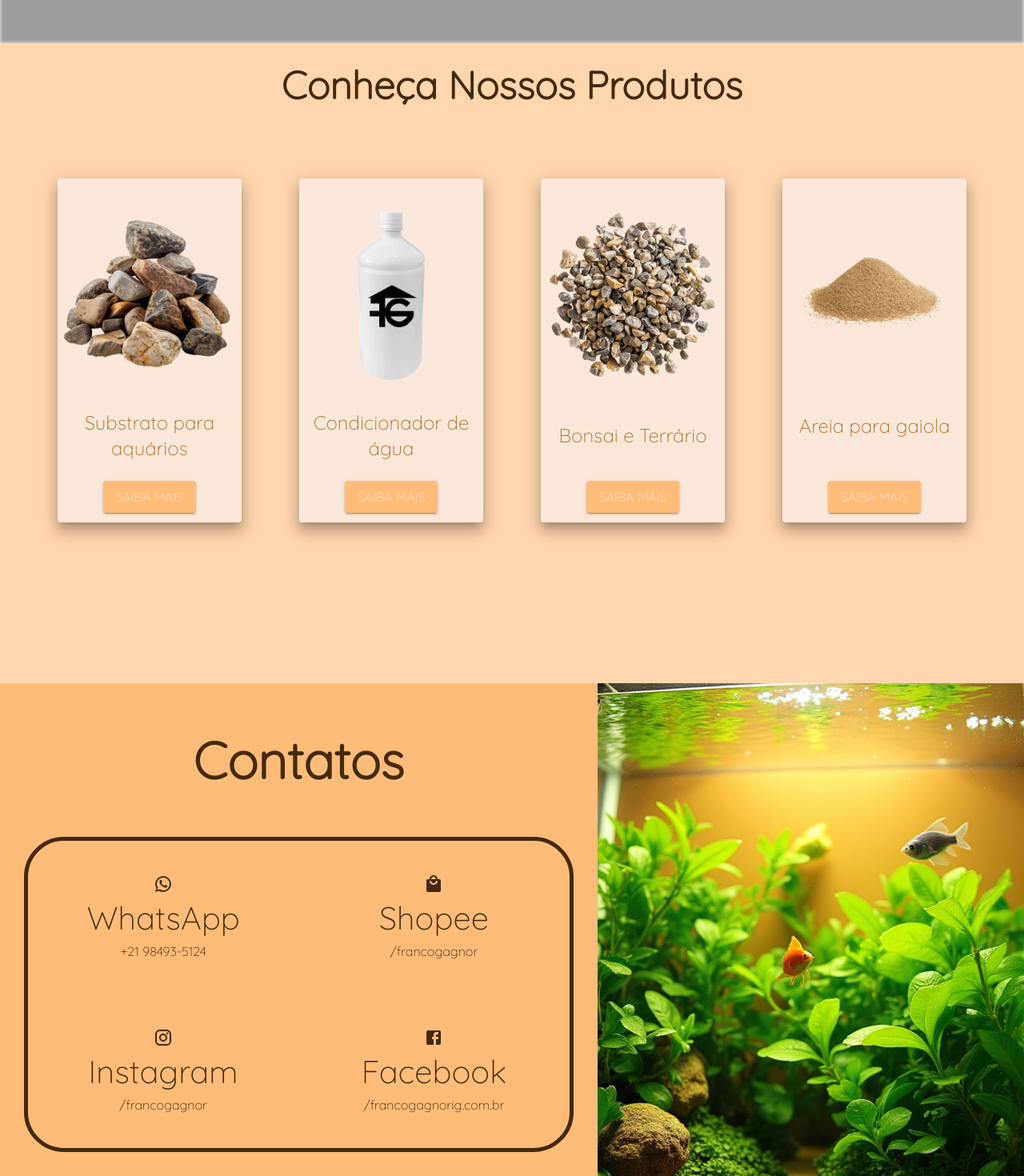
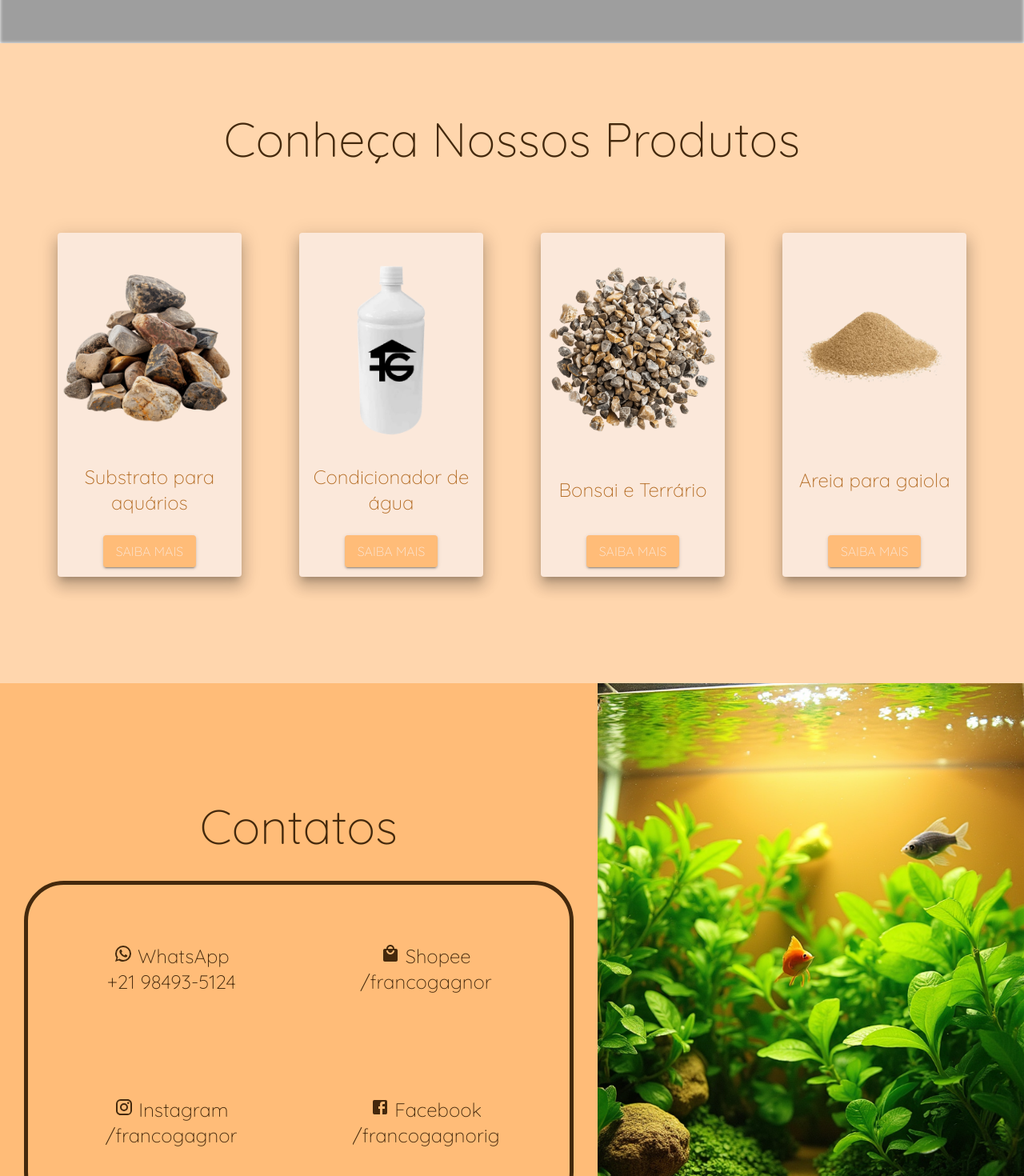
Before and after one commit to PedroVillafuerte/FrancoGagnorShop, a React (Vite) app: page / in a window 1280 px wide. Shown: the part 840-2310 px from the top of the page at 80% size. Built offline with nearby package versions, Linux system fonts and the light colour scheme; grey boxes are pictures that could not be loaded.

Commit message:
mobile home

```diff
--- a/src/components/Footer/Footer.tsx
+++ b/src/components/Footer/Footer.tsx
@@ -9,7 +9,8 @@ const Footer = () => {
     display: 'flex',
     backgroundColor: theme.palette.primary.dark,
     color: theme.palette.primary.contrastText,
-    padding: '20px',
+    paddingTop: '30px',
+    paddingBottom: '10px',
   }))
 
   const StyledLink = styled('a')(({ theme }) => ({
@@ -46,7 +47,7 @@ const Footer = () => {
           </Grid2>
         </Grid2>
         <Grid2>
-          <Typography maxWidth={'max-content'} borderTop={1} pt={2} mt={2} marginLeft={'auto'} marginRight={'auto'}>
+          <Typography maxWidth={'max-content'} borderTop={1} pt={3} mt={3} marginLeft={'auto'} marginRight={'auto'}>
             © Franco Gagnor - All rights reserved.
           </Typography>
         </Grid2>
--- a/src/pages/Home/Sections/Contact/Contact.tsx
+++ b/src/pages/Home/Sections/Contact/Contact.tsx
@@ -1,4 +1,4 @@
-import { Grid2, styled } from '@mui/material'
+import { Grid2, styled, Typography } from '@mui/material'
 import PlaceHolder from '../../../../assets/Imgs/aquario2.png'
 import LocalMallIcon from '@mui/icons-material/LocalMall'
 import WhatsAppIcon from '@mui/icons-material/WhatsApp'
@@ -10,7 +10,7 @@ const Contact = () => {
     backgroundColor: theme.palette.primary.main,
   }))
 
-  const StyledImg = styled('img')(() => ({
+  const StyledImg = styled('img')(({ theme }) => ({
     height: '100%',
     width: '100%',
     objectFit: 'cover',
@@ -26,10 +26,10 @@ const Contact = () => {
     flexDirection: 'column',
     alignItems: 'center',
     justifyContent: 'center',
-    [theme.breakpoints.down('md')]: {
-      height: '75%',
-      fontSize: '7vw',
-    },
+    // [theme.breakpoints.down('md')]: {
+    //   height: '75%',
+    //   fontSize: '7vw',
+    // },
   }))
 
   const StyledLinks = styled('div')(({ theme }) => ({
@@ -37,20 +37,19 @@ const Contact = () => {
     borderRadius: '50px',
     borderColor: theme.palette.secondary.contrastText,
     margin: '0 30px',
-    [theme.breakpoints.down('md')]: {
-      height: '40vh',
-    },
+    marginBottom: '20px',
+    padding: '10px 20px'
+    // [theme.breakpoints.down('md')]: {
+    //   height: '40vh',
+    // },
   }))
 
-  const StyledTitle = styled('h1')(({ theme }) => ({
-    fontSize: '4rem',
-    padding: '1rem',
+  const StyledTitle = styled(Typography)(({ theme }) => ({
     color: theme.palette.secondary.contrastText,
-    margin: '2rem 0',
+    marginBottom: '2rem',
   }))
 
   const StyledSubText = styled('div')(({ theme }) => ({
-    fontSize: '1rem',
     color: theme.palette.secondary.contrastText,
     [theme.breakpoints.down('md')]: {
       fontSize: '3vw',
@@ -59,35 +58,49 @@ const Contact = () => {
 
   return (
     <StyledContact>
-      <Grid2 container sx={{ justifyContent: 'space-between', alignItems: 'center', textAlign: 'center' }}>
-        <Grid2 size={{ xs: 12, md: 7 }} height={{ xs: '70vh', md: '100vh' }} alignItems="center">
-          <StyledTitle>Contatos</StyledTitle>
+      <Grid2 container sx={{ justifyContent: 'space-between', alignItems: 'center', textAlign: 'center' }} width={'100%'}>
+        <Grid2 size={{ xs: 12, sm: 12, md: 7 }} height={{ md: '100vh' }} display={'flex'} flexDirection={'column'} justifyContent={'center'} alignItems={'center'}>
+          <StyledTitle variant='h2' mt={3} width={'100%'}>Contatos</StyledTitle>
           <StyledLinks>
-            <Grid2 container display={'flex'} flexDirection={'row'} justifyContent={'space-evenly'} sx={{ height: { xs: '40vh', sm: '100%', md: '100%' } }}>
-              <Grid2 size={6}>
+            <Grid2 container display={'flex'} flexDirection={'row'} justifyContent={'space-evenly'} >
+              <Grid2 size={{ xs: 12, sm: 6 }}>
                 <StyledLink href="https://web.whatsapp.com/send/?phone=5521984935124">
-                  <WhatsAppIcon /> WhatsApp <StyledSubText>+21 98493-5124</StyledSubText>
+                  <Typography sx={{ typography: { xs: 'h4', md: 'h5', xl: 'h4' } }} variant='h6'>
+                    <WhatsAppIcon fontSize='medium' /> WhatsApp <StyledSubText>+21 98493-5124</StyledSubText>
+                  </Typography>
                 </StyledLink>
               </Grid2>
-              <Grid2 size={6}>
+              <Grid2 size={{ xs: 12, sm: 6 }}>
                 <StyledLink href="https://shopee.com.br/francogagnor">
-                  <LocalMallIcon /> Shopee <StyledSubText>/francogagnor</StyledSubText>
+                  <Typography sx={{ typography: { xs: 'h4', md: 'h5', xl: 'h4' } }} variant='h6'>
+
+                    <LocalMallIcon /> Shopee <StyledSubText>/francogagnor</StyledSubText>
+                  </Typography>
+
                 </StyledLink>
               </Grid2>
-              <Grid2 size={6}>
+              <Grid2 size={{ xs: 12, sm: 6 }}>
                 <StyledLink href="https://www.instagram.com/francogagnor/">
-                  <InstagramIcon /> Instagram <StyledSubText>/francogagnor</StyledSubText>
+                  <Typography sx={{ typography: { xs: 'h4', md: 'h5', xl: 'h4' } }} variant='h6'>
+
+                    <InstagramIcon /> Instagram <StyledSubText>/francogagnor</StyledSubText>
+                  </Typography>
+
                 </StyledLink>
               </Grid2>
-              <Grid2 size={6}>
+              <Grid2 size={{ xs: 12, sm: 6 }}>
                 <StyledLink href="https://www.facebook.com/francogagnorig.com.br/">
-                  <FacebookIcon /> Facebook <StyledSubText>/francogagnorig.com.br</StyledSubText>
+                  <Typography sx={{ typography: { xs: 'h4', md: 'h5', xl: 'h4' } }} variant='h6' noWrap>
+
+                    <FacebookIcon /> Facebook <StyledSubText>/francogagnorig</StyledSubText>
+                  </Typography>
+
                 </StyledLink>
               </Grid2>
             </Grid2>
           </StyledLinks>
         </Grid2>
-        <Grid2 container size={{ xs: 12, md: 5 }} height={{ xs: '50vh', md: '100vh' }} alignItems="center">
+        <Grid2 container size={{ xs: 12, sm: 12, md: 5 }} height={{ xs: '50vh', md: '100vh' }} alignItems="center">
           <StyledImg src={PlaceHolder} />
         </Grid2>
       </Grid2>
--- a/src/pages/Home/Sections/Hero/Hero.tsx
+++ b/src/pages/Home/Sections/Hero/Hero.tsx
@@ -23,7 +23,7 @@ const Hero = () => {
     color: theme.palette.primary.contrastText,
     fontSize: '8vw',
     paddingBottom: '1rem',
-    textAlign:'center',
+    textAlign: 'center',
   }))
 
   const StyledDiv = styled('div')(() => ({
@@ -40,7 +40,7 @@ const Hero = () => {
         <StyledImg src={HeroImg} />
         <StyledDiv>
           <StyledLogo>
-            <Typography fontSize={95} letterSpacing={2.5} fontWeight={'light'}>
+            <Typography variant='h1' sx={{ marginBottom: { sm: 0, xs: 5 } }} letterSpacing={2.5} fontWeight={'light'} >
               Franco Gagnor
             </Typography>
           </StyledLogo>
--- a/src/pages/Home/Sections/Highlights/Highlights.tsx
+++ b/src/pages/Home/Sections/Highlights/Highlights.tsx
@@ -12,20 +12,25 @@ const Highlights = () => {
   const imgs = [Rochas, Condicionador, Cascalho, Areia]
 
   const StyledHighLight = styled('div')(({ theme }) => ({
+    display: 'flex',
+    flexDirection: 'column',
+    justifyContent: 'center',
+    alignItems: 'center',
     height: '100vh',
     backgroundColor: theme.palette.primary.light,
     [theme.breakpoints.down('md')]: {
+      paddingTop: '3vh',
+      paddingBottom: '3vh',
       height: '100%',
     },
   }))
 
   const StyledImg = styled('img')(() => ({
     width: '100%',
-    margin:'2rem'
+    margin: '2rem'
   }))
 
-  const StyledHeader = styled('h1')(({ theme }) => ({
-    fontSize: '3rem',
+  const StyledHeader = styled(Typography)(({ theme }) => ({
     padding: '1rem',
     color: theme.palette.secondary.contrastText,
     margin: '0',
@@ -33,21 +38,21 @@ const Highlights = () => {
   }))
 
   const StyledPapers = styled('div')(() => ({
-    minHeight:'70vh',
-    alignContent:'center'
+    minHeight: '70vh',
+    alignContent: 'center'
   }))
 
   return (
     <StyledHighLight id="highlights">
-      <StyledHeader>Conheça Nossos Produtos</StyledHeader>
+      <StyledHeader width={'100%'} variant='h2'>Conheça Nossos Produtos</StyledHeader>
       <StyledPapers>
         <Grid2 container textAlign="center" display="flex" flexDirection="row" justifyContent="space-evenly">
           {categories.map((category, index) => {
             return (
-            <Grid2 size={{ xs: 8, md: 2 }} minHeight={'50vh'} minWidth={'18vw'} pt={3} pb={3}>
+              <Grid2 size={{ xs: 5, md: 2 }} minHeight={'50vh'} minWidth={'18vw'} pt={3} pb={3}>
                 <Paper elevation={12} sx={{ padding: '4px', height: '100%', display: 'flex', flexDirection: 'column', alignItems: 'center' }}>
                   <StyledImg src={imgs[index]} />
-                <Typography variant="h5" width={'fit-content'} color={theme.palette.primary.dark} margin={'auto'} pb={2}>
+                  <Typography variant="h5" color={theme.palette.primary.dark} margin={'auto'} pb={2}>
                     {category}
                   </Typography>
                   <Link
@@ -57,7 +62,7 @@ const Highlights = () => {
                       FilterItemsByCategory(category)
                     }}
                   >
-                  <Button variant="contained" sx={{ mt: 'auto', margin: 1, fontSize:'1rem' }}>
+                    <Button variant="contained" sx={{ mt: 'auto', margin: 1, fontSize: '1rem' }}>
                       Saiba mais
                     </Button>
                   </Link>
```
Lines whose indentation alone changed are shown as unchanged.
